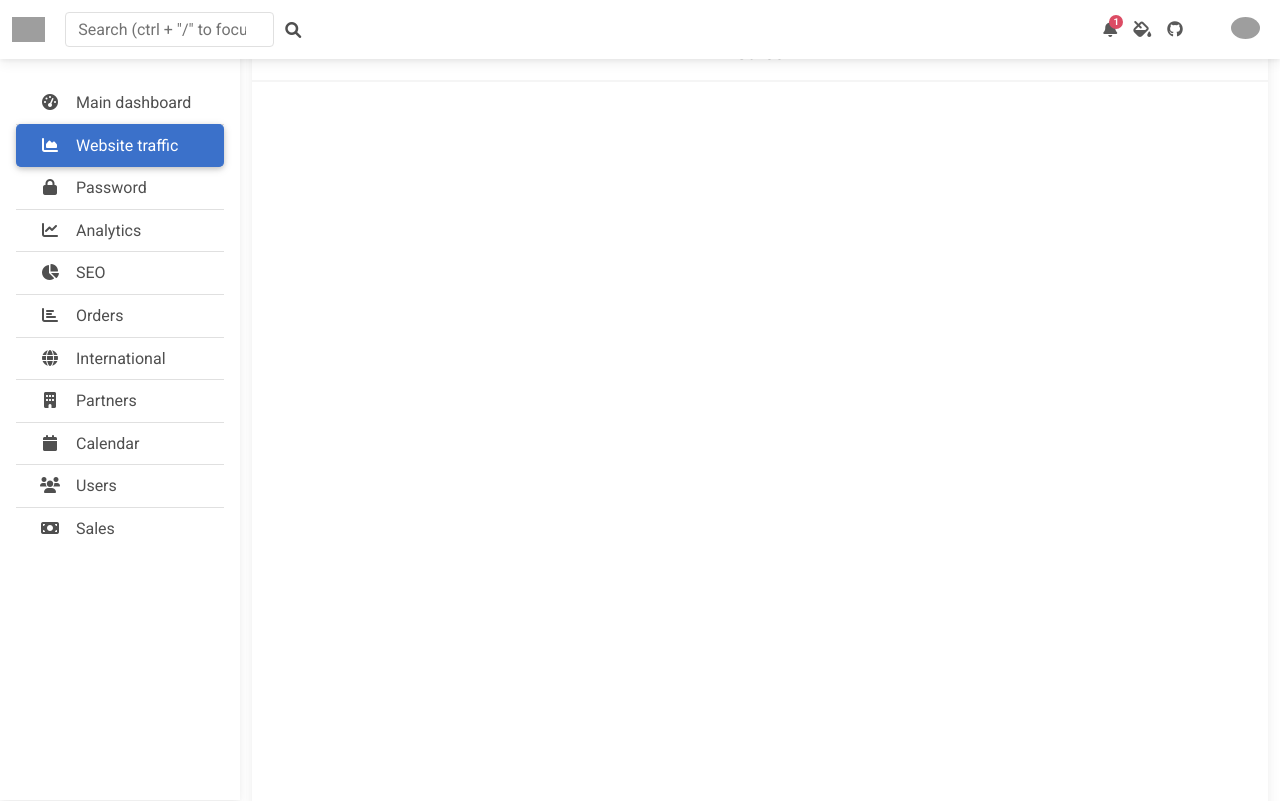
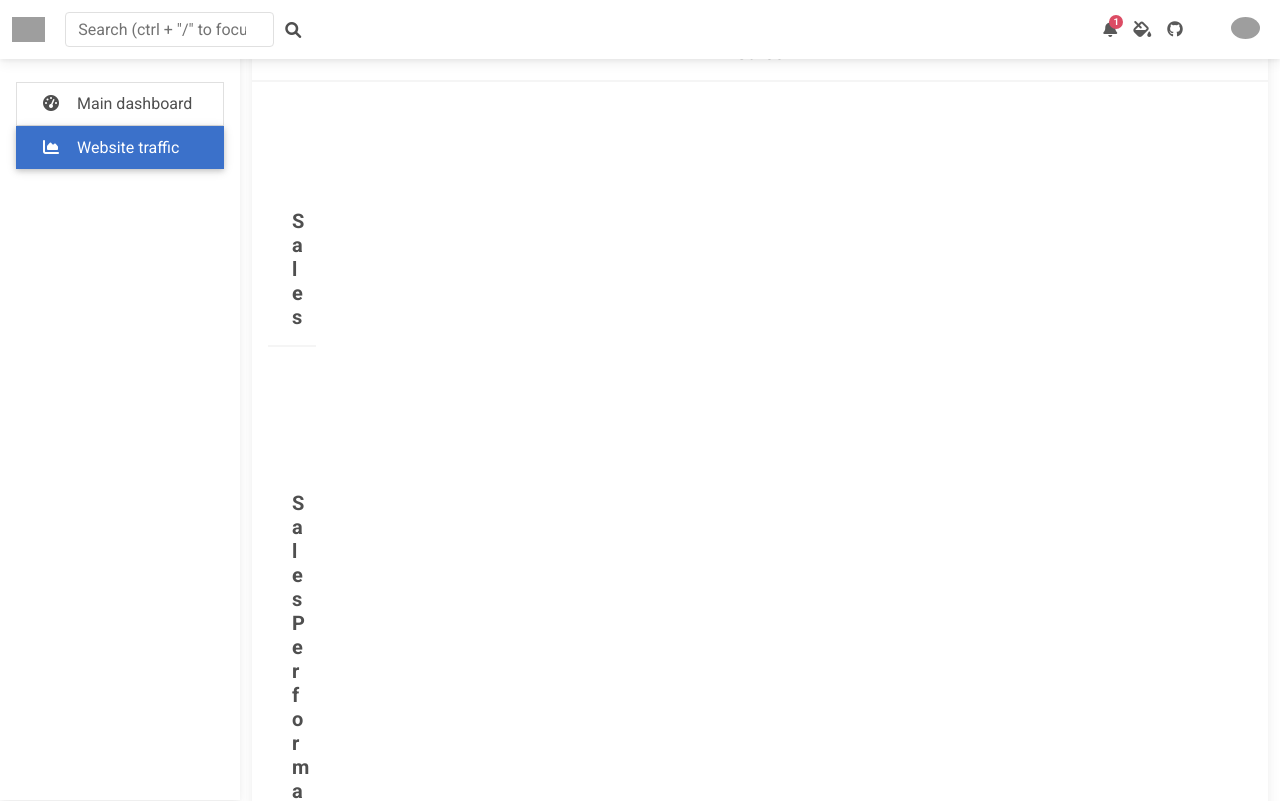
Before and after one commit to rathod-mehul/my-react-app, a React (Create React App) app: page / in a window 1280 px wide. Shown: the top 801 px of the page. Built offline with nearby package versions, Linux system fonts and the light colour scheme; grey boxes are pictures that could not be loaded.

Commit message:
try routers concept

```diff
--- a/package.json
+++ b/package.json
@@ -36,5 +36,8 @@
       "last 1 firefox version",
       "last 1 safari version"
     ]
+  },
+  "devDependencies": {
+    "react-router-dom": "^6.22.3"
   }
 }
--- a/src/index.js
+++ b/src/index.js
@@ -3,13 +3,17 @@
 import './index.css';
 import App from './App';
 import reportWebVitals from './reportWebVitals';
+import { BrowserRouter } from 'react-router-dom';
 
 const root = ReactDOM.createRoot(document.getElementById('root'));
 root.render(
-  <React.StrictMode>
-    <App />
+  // <React.StrictMode>
+  //   <App />
 
-  </React.StrictMode>
+  // </React.StrictMode>
+  <BrowserRouter>
+  <App/>
+  </BrowserRouter>
 );
 
 // If you want to start measuring performance in your app, pass a function
--- a/src/layout/Sidebar.js
+++ b/src/layout/Sidebar.js
@@ -1,15 +1,45 @@
+import { propTypes } from "react-bootstrap/esm/Image";
+import Dashboard from "../content/Dashboard";
+import {
+  BrowserRouter as Router,
+  Routes,
+  Route,
+  Link,
+} from "react-router-dom";
+import StyleComponent from '../practice_folder/style/StyleCompont';
+
+
 function Slidebar(props){
     return(
         // <div>this is a Slidebar {props.menu[1]} </div>
         <nav id="sidebarMenu" className="collapse d-lg-block sidebar collapse bg-white">
         <div className="position-sticky">
           <div className="list-group list-group-flush mx-3 mt-4">
+           <div>
+            <Link to="/">
             <a href="#" className="list-group-item list-group-item-action py-2" data-mdb-ripple-init aria-current="true">
               <i className="fas fa-tachometer-alt fa-fw me-3"></i><span>Main dashboard</span>
             </a>
+            </Link>
+
+            <Link to="/style">
             <a href="#" className="list-group-item list-group-item-action py-2 active" data-mdb-ripple-init>
               <i className="fas fa-chart-area fa-fw me-3"></i><span>Website traffic </span>
             </a>
+            </Link>
+
+            <Routes>
+                        <Route
+                            path="/"
+                            element={<Dashboard />}
+                        ></Route>
+                        <Route
+                            path="/style"
+                            element={<StyleComponent />}
+                        ></Route>
+                    </Routes>
+           </div>
+
             <a href="#" className="list-group-item list-group-item-action py-2" data-mdb-ripple-init><i
                 className="fas fa-lock fa-fw me-3"></i><span>Password</span></a>
             <a href="#" className="list-group-item list-group-item-action py-2" data-mdb-ripple-init><i
@@ -34,5 +64,6 @@
       </nav>
     )
 }
+import { Form } from "react-router-dom";
 
 export default Slidebar;
```
Also changed, not shown: 1 other file (tests, documents, lock files or other folders).
